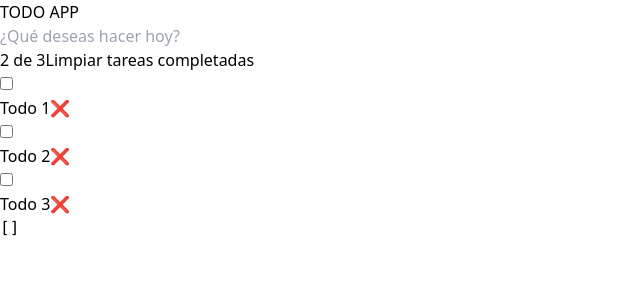
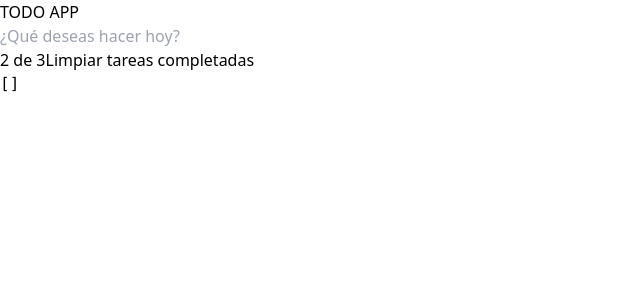
Before and after one commit to victorvzn/g24-react-repaso, a React (Vite) app in the folder react-repaso-todo-app/: page / in a window 1280 px wide. Shown: the top 300 px of the page, without its empty margins (0-640 px from the left). Built offline with nearby package versions, Linux system fonts and the light colour scheme.

Commit message:
react-repaso-todo-app: logica

```diff
--- a/react-repaso-todo-app/src/App.jsx
+++ b/react-repaso-todo-app/src/App.jsx
@@ -64,33 +64,19 @@ const App = () => {
 
       <section className="mt-4">
         <ul className="flex flex-col gap-2">
+          {todos.map(todo => {
+            return (
               <li className="flex gap-2">
                 <input
                   type="checkbox"
                 />
                 <div className="w-full flex justify-between items-center">
-              <span>Todo 1</span>
+                  <span>{todo.title}</span>
                   <button>❌</button>
                 </div>
               </li>
-          <li className="flex gap-2">
-            <input
-              type="checkbox"
-            />
-            <div className="w-full flex justify-between items-center">
-              <span>Todo 2</span>
-              <button>❌</button>
-            </div>
-          </li>
-          <li className="flex gap-2">
-            <input
-              type="checkbox"
-            />
-            <div className="w-full flex justify-between items-center">
-              <span>Todo 3</span>
-              <button>❌</button>
-            </div>
-          </li>
+            )
+          })}
         </ul>
       </section>
 
```
Lines whose indentation alone changed are shown as unchanged.
